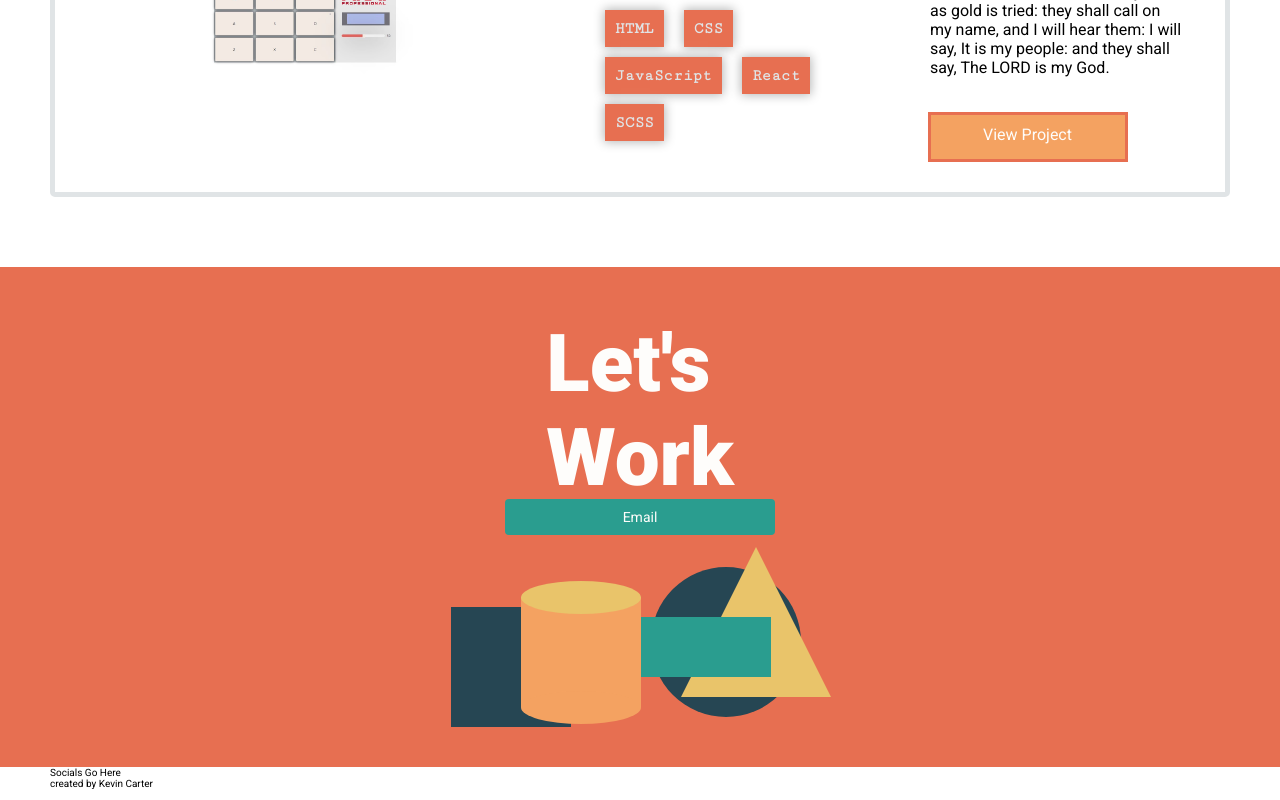
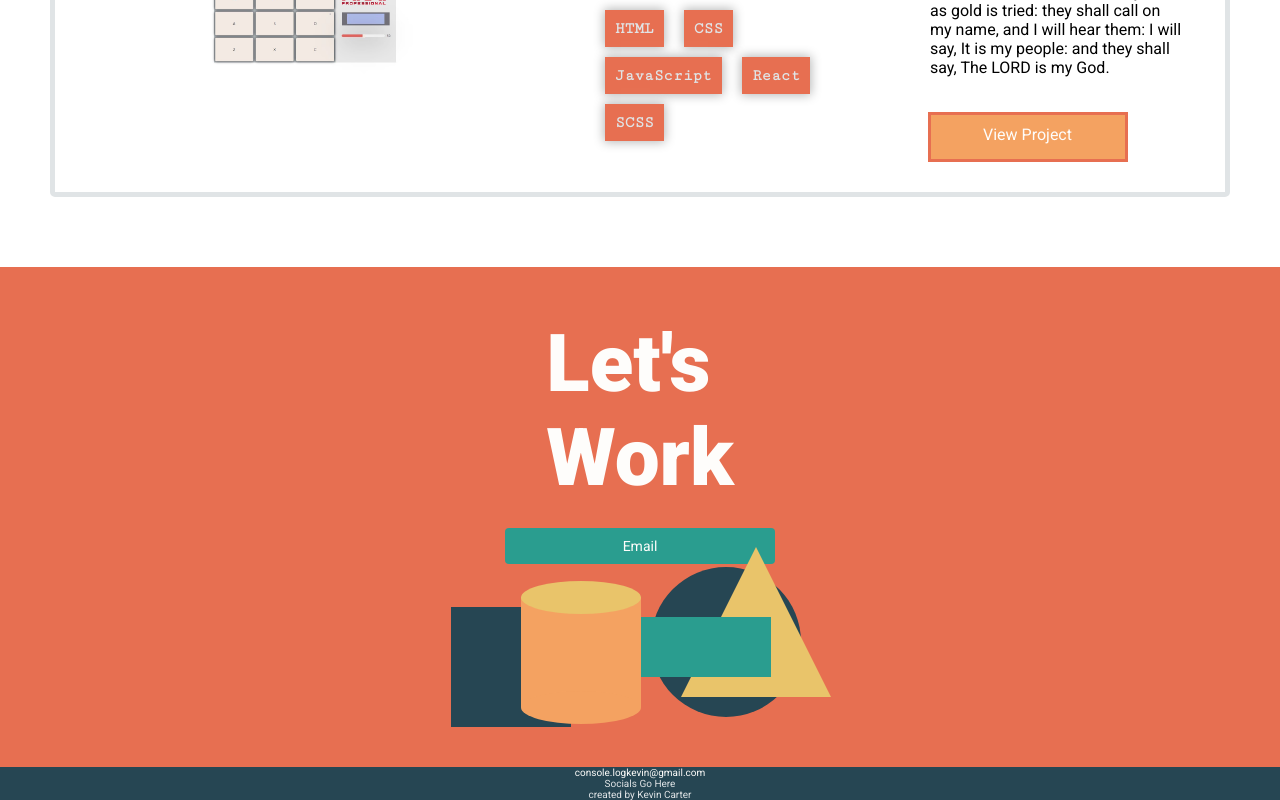
Before and after one commit to kvncrtr/portfolio, a React (Vite) app: page / in a window 1280 px wide. Shown: the part 2966-3766 px from the top of the page. Built offline with nearby package versions, Linux system fonts and the light colour scheme.

Commit message:
make footer

```diff
--- a/package.json
+++ b/package.json
@@ -9,6 +9,7 @@
     "preview": "vite preview"
   },
   "dependencies": {
+    "font-awesome": "^4.7.0",
     "react": "^18.2.0",
     "react-dom": "^18.2.0",
     "react-icons": "^4.7.1"
--- a/src/components/Footer.jsx
+++ b/src/components/Footer.jsx
@@ -1,8 +1,12 @@
 import React from 'react'
+// import
 
 export default function Footer() {
+let email = 'console.logkevin@gmail.com'
+
    return (
-   <footer className={'section'}>
+   <footer className={'section footer--section'}>
+      <a href={email}>console.logkevin@gmail.com</a>
       <div className={'footer--icon-container'}>
       Socials Go Here
       </div>
--- a/src/styles/app.css
+++ b/src/styles/app.css
@@ -818,6 +818,12 @@ nav a:hover {
    background-color: var(--secondary);
 }
 
+.contact--email:hover {
+   transform: scale(1.1);
+   transition: 0.1s;
+   box-shadow: 0 0 10rem 0.1rem var(--accent2);
+}
+
 .contact--shape-case {
    position: relative;
    z-index: 1;
@@ -913,6 +919,10 @@ nav a:hover {
       top: 0rem;
    }
 
+   .contact--email {
+      margin-top: 5.8rem;
+   }
+
    .contact--shape-case {
       position: absolute;
       top: 23rem;
@@ -954,3 +964,11 @@ nav a:hover {
       transition: all 5s ease-in;
    }
 }
+
+/* Footer Section */
+
+.footer--section {
+   background-color: var(--primary);
+   color: var(--primary-light);
+   text-align: center;
+}
```
Also changed, not shown: 1 other file (tests, documents, lock files or other folders).
